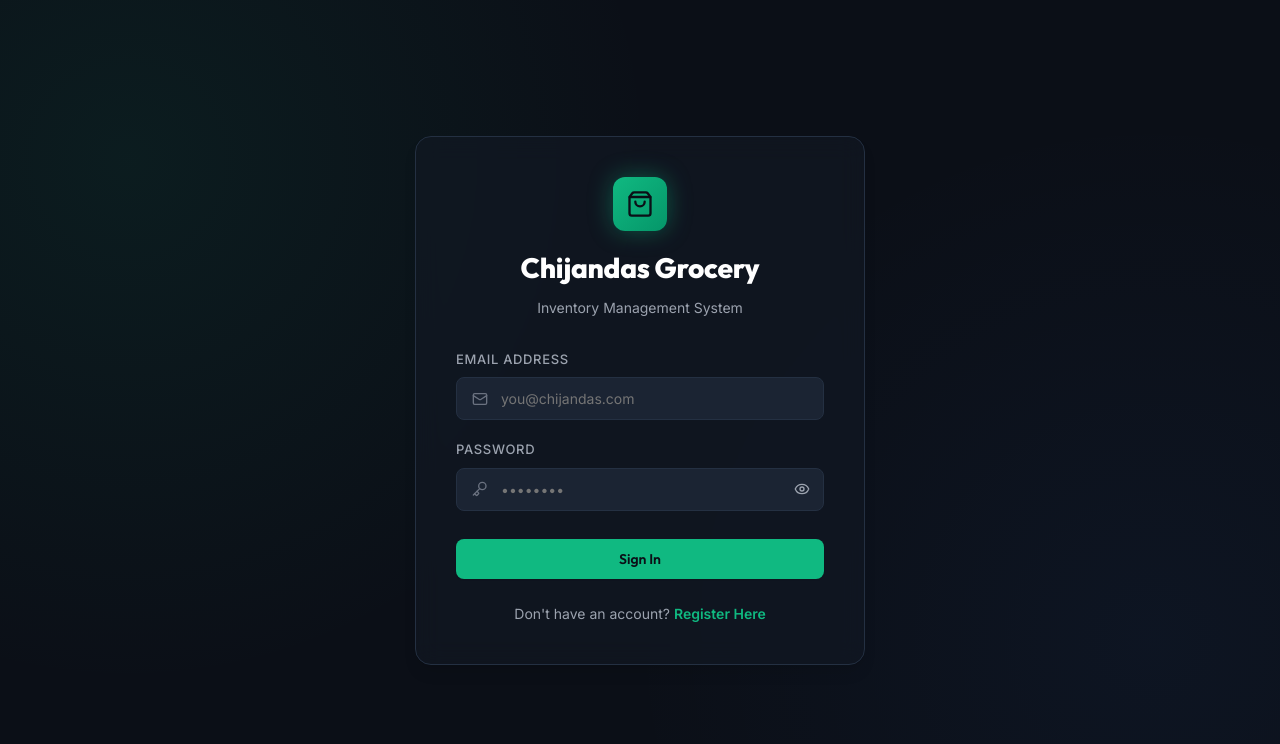
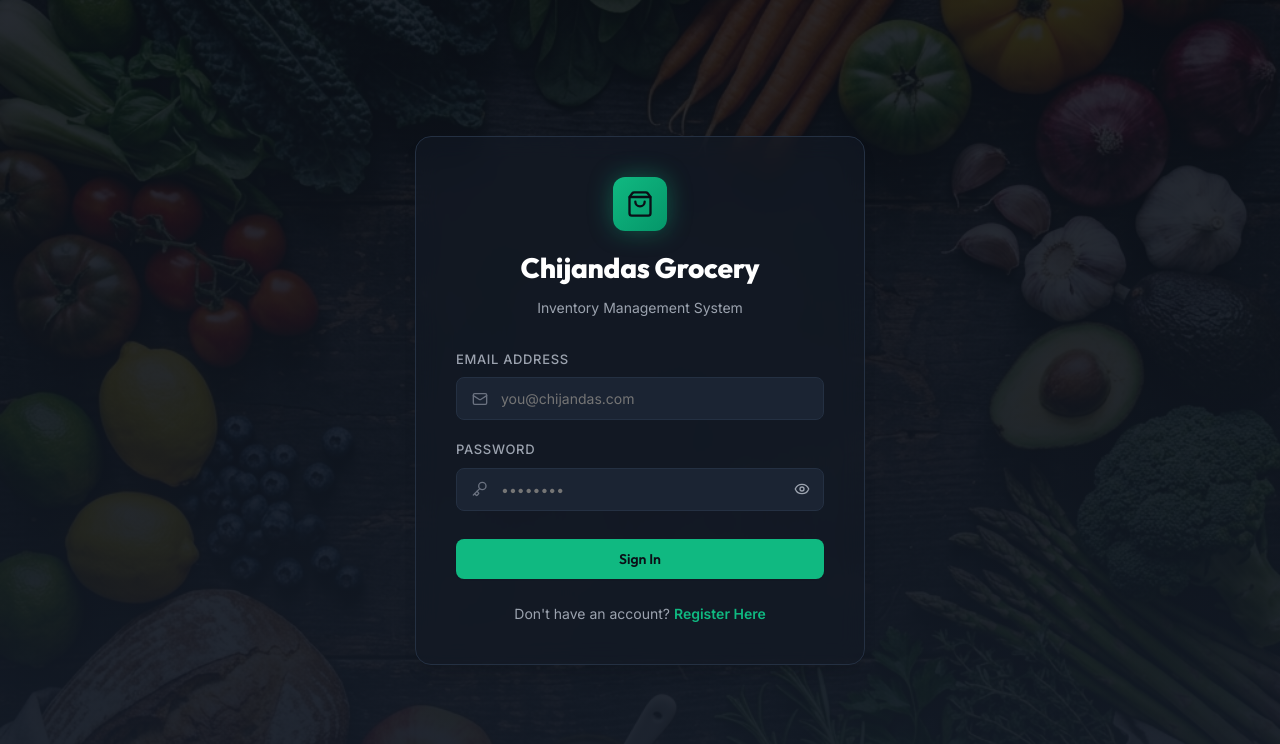
Before and after one commit to Aryanagarwal7733/chijandas, a React (Vite) app in the folder client/: page / in a window 1280 px wide. Shown: the top 744 px of the page. Built offline with nearby package versions, Linux system fonts and the light colour scheme; no server answers.

Commit message:
Add modern dark-mode grocery background theme across all pages

```diff
--- a/client/src/App.jsx
+++ b/client/src/App.jsx
@@ -37,7 +37,7 @@ function App() {
     return (
       <div style={{
         minHeight: '100vh',
-        backgroundColor: '#0b0f17',
+        backgroundColor: 'transparent',
         color: '#ffffff',
         display: 'flex',
         alignItems: 'center',
--- a/client/src/index.css
+++ b/client/src/index.css
@@ -54,7 +54,15 @@
 }
 
 body {
-  background-color: var(--bg-primary);
+  background-image: linear-gradient(
+      rgba(11, 15, 23, 0.88),
+      rgba(19, 26, 38, 0.94)
+    ),
+    url('/grocery_bg.png');
+  background-size: cover;
+  background-position: center;
+  background-attachment: fixed;
+  background-repeat: no-repeat;
   color: var(--text-primary);
   font-family: var(--font-body);
   font-size: 15px;
@@ -639,9 +647,7 @@ h1, h2, h3, h4, h5, h6 {
   display: flex;
   align-items: center;
   justify-content: center;
-  background: radial-gradient(circle at 10% 20%, rgba(16, 185, 129, 0.08) 0%, transparent 40%),
-              radial-gradient(circle at 90% 80%, rgba(59, 130, 246, 0.05) 0%, transparent 40%),
-              var(--bg-primary);
+  background: transparent;
   padding: 24px;
 }
 
```
Also changed, not shown: client/public/grocery_bg.png (added), 1 other file (tests, documents, lock files or other folders).
